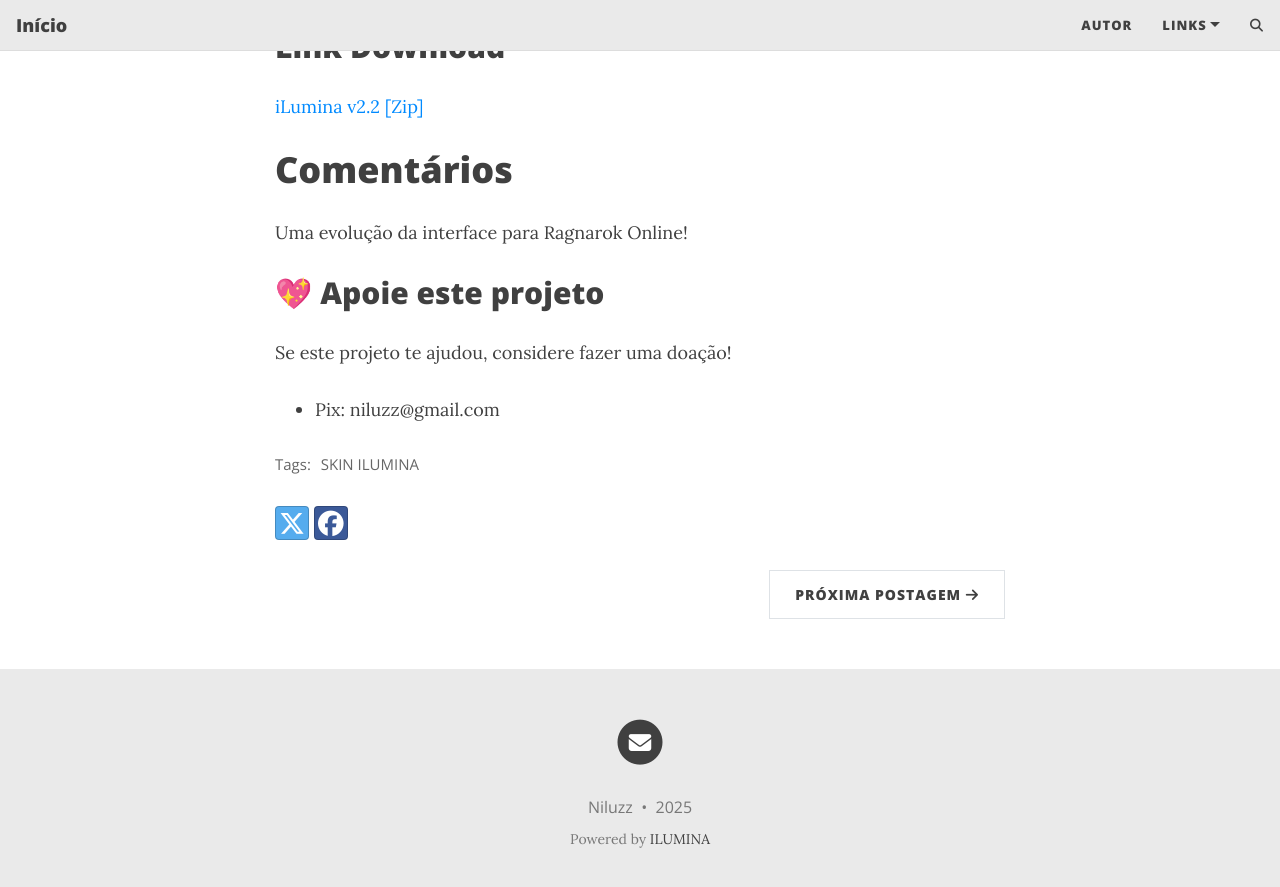
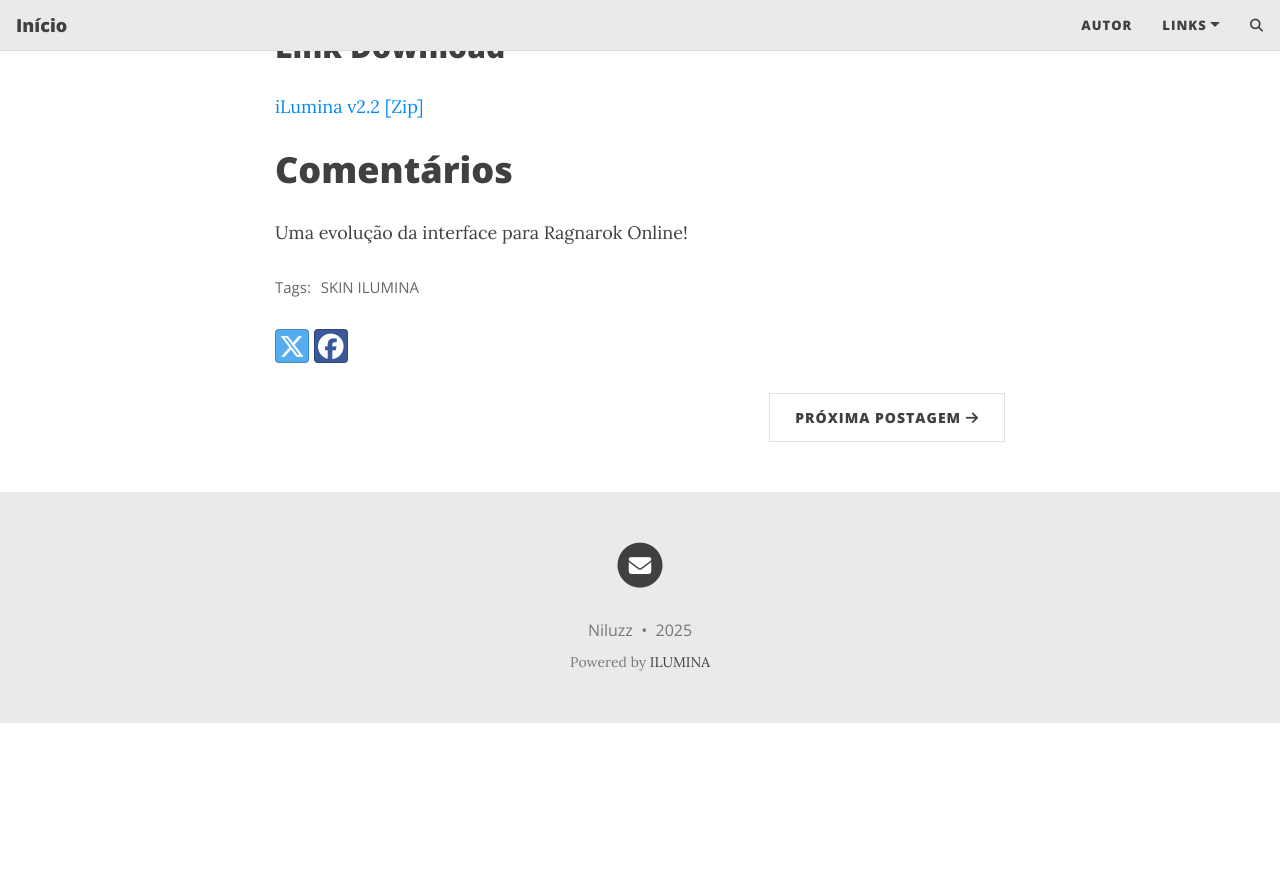
Before and after one commit to niluzz/ilumina-skin-latam, a Jekyll site: the page built from _posts/2025-04-29-ilumina.md, in a window 1280 px wide and 900 px high, scrolled down 1478 px. Shown: the top 887 px of the window. Built offline with Jekyll 4.4.1, drawn with Linux system fonts in a browser that asks for light colours; comment, search, counter and statistics services are not loaded; after the commit the page ends 2201 px from its top, so only the background shows below that.

Commit message:
doação

```diff
--- a/_posts/2025-04-29-ilumina.md
+++ b/_posts/2025-04-29-ilumina.md
@@ -113,8 +113,3 @@ A skin Iumina possui uma interface (UI) personalizada que traz um visual moderno
 
 </body>
 </html>
-## 💖 Apoie este projeto
-
-Se este projeto te ajudou, considere fazer uma doação!
-
-- Pix: niluzz@gmail.com
```
